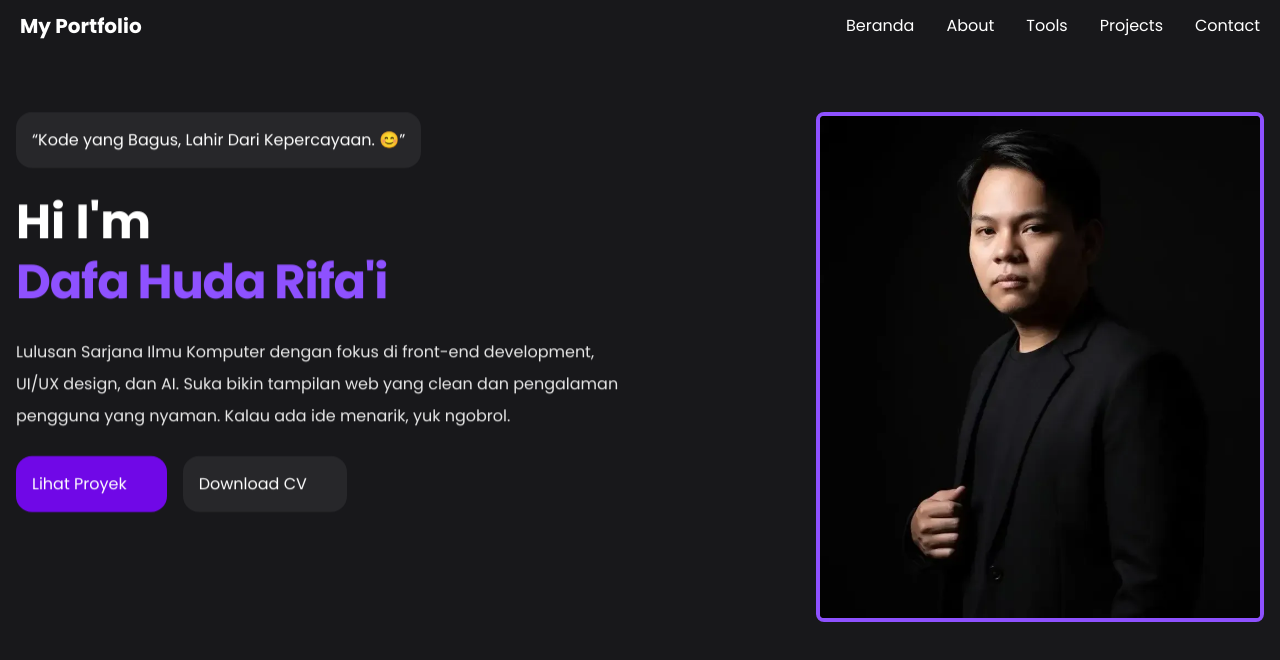
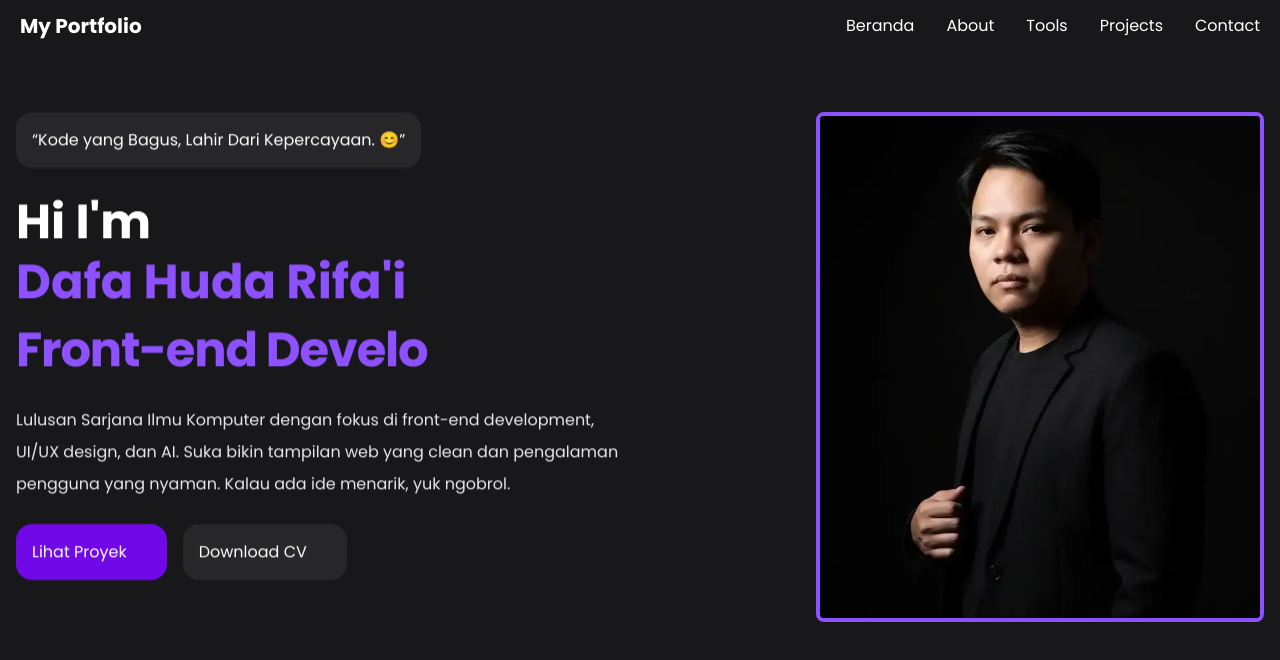
Before and after one commit to dafahuda/myportfolio, a React (Vite) app: page / in a window 1280 px wide. Shown: the top 660 px of the page. Built offline with nearby package versions, Linux system fonts and the light colour scheme; some icons are missing.

Commit message:
Make name static, keep typing animation for roles only

```diff
--- a/src/pages/HeroSection.jsx
+++ b/src/pages/HeroSection.jsx
@@ -42,10 +42,10 @@ const HeroSection = () => {
         </div>
         <h1 className="text-4xl md:text-5xl/tight font-bold mb-6">
           Hi I'm <br />
-          <p className="text-violet-500 inline-block">
+          <p className="text-violet-500">Dafa Huda Rifa'i</p>
+          <p className="text-violet-500 inline-block mt-2">
             <TextType
               text={[
-                "Dafa Huda Rifa'i",
                 "Front-end Developer",
                 "UI/UX Designer",
                 "Website Developer",
```
